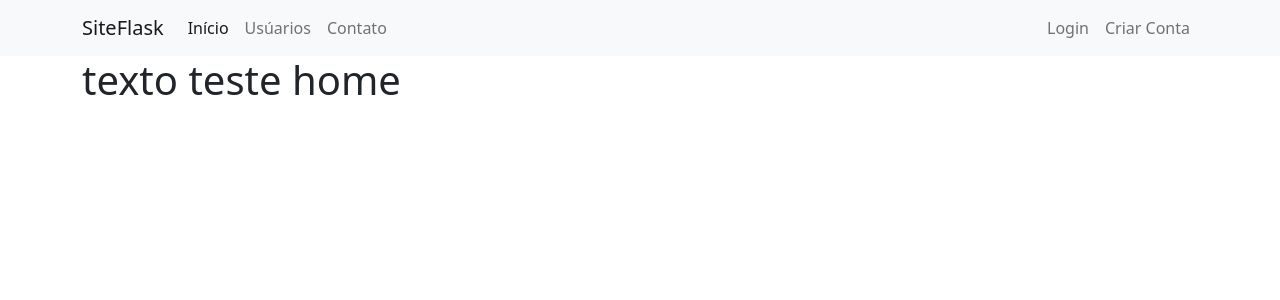
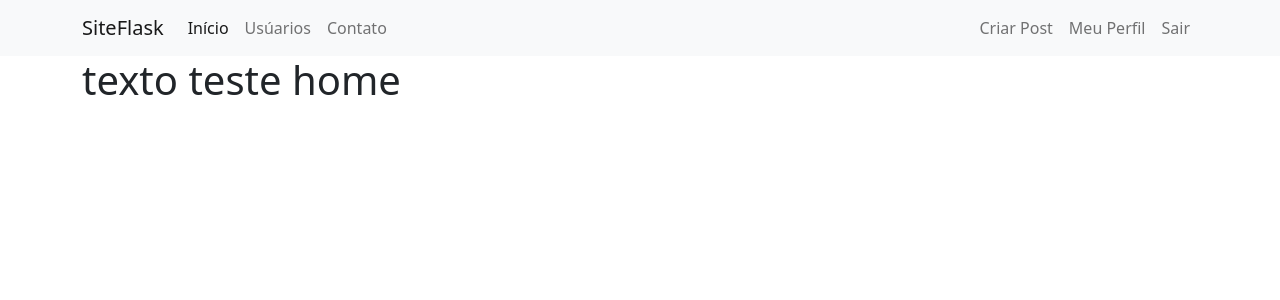
Before and after one commit to LucianoReiis/CriandoSiteFlask, a Flask app: page / in a window 1280 px wide. Shown: the top 300 px of the page. Run offline with Flask 2, Linux system fonts and the light colour scheme; a user stored in the database is signed in.

Commit message:
logout, paginas perfil, criarpost e sair

```diff
--- a/comunidadeimpressionadora/routes.py
+++ b/comunidadeimpressionadora/routes.py
@@ -3,7 +3,7 @@ from flask import render_template, redirect, url_for, request, flash
 from comunidadeimpressionadora import app, database, bcrypt
 from comunidadeimpressionadora.forms import FormLogin, FormCriarConta
 from comunidadeimpressionadora.models import Usuario
-from flask_login import login_user
+from flask_login import login_user, logout_user, current_user
 
 
 lista_usuarios = ['Lira', 'Alon', '...']
@@ -41,3 +41,18 @@ def login():
         flash(f'Conta criada para o e-mail: {form_criarconta.email.data}', 'alert-success')
         return redirect(url_for('home'))
     return render_template('login.html', form_login=form_login, form_criarconta=form_criarconta)
+
+
+    @app.route('/sair')
+    def sair():
+        logout_user()
+        flash(f'Logout feito com sucesso!', 'alert-success')
+        return redirect(url_for('home'))
+
+    @app.route('/perfil')
+    def perfil():
+        return render_template('perfil.html')
+
+    @app.route('/post/criar')
+    def criar_post():
+        return render_template('criarpost.html')
--- a/comunidadeimpressionadora/templates/navbar.html
+++ b/comunidadeimpressionadora/templates/navbar.html
@@ -14,12 +14,24 @@
           </li>
         </ul>
         <ul class="d-flex navbar-nav">
+          {% if current_user.is_authenticated %}
             <li class="nav-item">
-                <a class="nav-link" href="{{ url_for('login') }}">Login</a>
+              <a class="nav-link" href="{{ url_for('criar_post') }}">Criar Post</a>
             </li>
             <li class="nav-item">
-                <a class="nav-link" href="{{ url_for('login') }}">Criar Conta</a>
+              <a class="nav-link" href="{{ url_for('perfil') }}">Meu Perfil</a>
             </li>
+            <li class="nav-item">
+              <a class="nav-link" href="{{ url_for('sair') }}">Sair</a>
+            </li>
+          {% else %}
+            <li class="nav-item">
+              <a class="nav-link" href="{{ url_for('login') }}">Login</a>
+            </li>
+            <li class="nav-item">
+              <a class="nav-link" href="{{ url_for('login') }}">Criar Conta</a>
+            </li>
+          {% endif %}
         </ul>
       </div>
     </div>
```
Also changed, not shown: comunidadeimpressionadora/templates/criarperfil.html (added, +9 -0 lines), comunidadeimpressionadora/templates/perfil.html (added, +9 -0 lines), comunidadeimpressionadora/comunidade.db.
